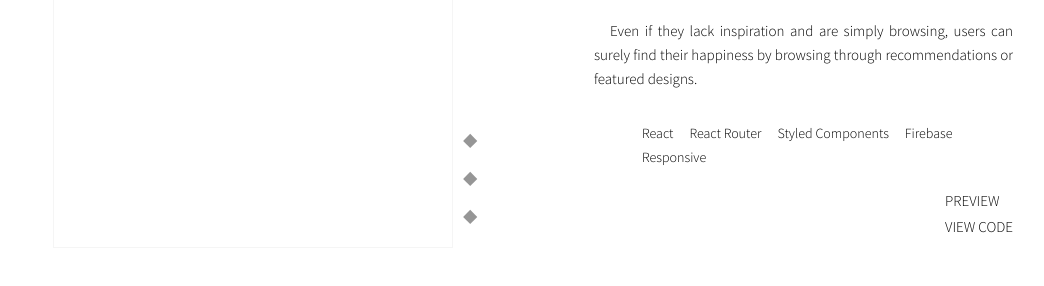
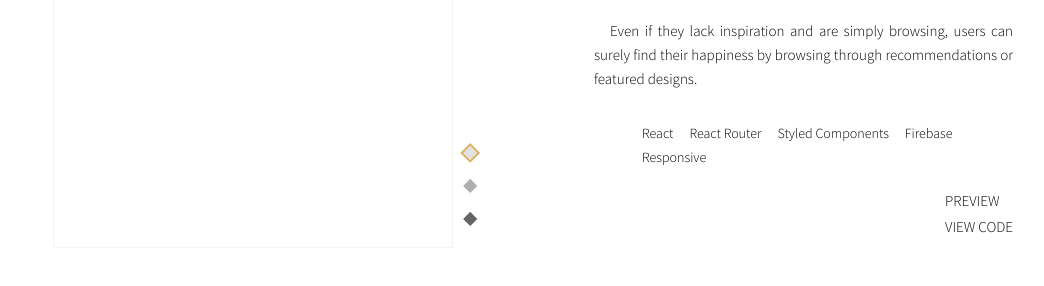
Before and after one commit to Aure-en/portfolio, a React (Create React App) app: page / in a window 1280 px wide. Shown: the part 1232-1518 px from the top of the page, without its empty margins (107-1151 px from the left). Built offline with nearby package versions, Linux system fonts and the light colour scheme.

Commit message:
- Finished coloring the progress bar as the user scrolls. - Styled Preview - Added a smooth scroll back up when the user changes image.

```diff
--- a/src/components/projects/preview/ImageScroll.jsx
+++ b/src/components/projects/preview/ImageScroll.jsx
@@ -15,7 +15,9 @@ function ImageScroll({ number, src }) {
   // When we switch preview images, scroll back to top.
   useEffect(() => {
     setScrollY(0);
+    containerRef.current.style.scrollBehavior = "smooth";
     containerRef.current.scrollTop = 0;
+    containerRef.current.style.scrollBehavior = "auto";
   }, [number]);
 
   const onMouseUp = (e) => {
@@ -46,6 +48,7 @@ function ImageScroll({ number, src }) {
         container={containerRef}
         content={imageRef}
         src={src}
+        number={number}
       >
         (Drag and scroll)
       </ProgressBar>
@@ -69,7 +72,6 @@ function ImageScroll({ number, src }) {
   );
 }
 
-// Prevents re-render when cursor changes
 export default React.memo(ImageScroll);
 
 ImageScroll.propTypes = {
--- a/src/components/projects/preview/ProgressBar.jsx
+++ b/src/components/projects/preview/ProgressBar.jsx
@@ -2,7 +2,7 @@ import React, { useContext, useRef, useEffect } from "react";
 import styled, { ThemeContext } from "styled-components";
 import PropTypes from "prop-types";
 
-function ProgressBar({ isActive, container, content }) {
+function ProgressBar({ isActive, container, content, number }) {
   const theme = useContext(ThemeContext);
   const ref = useRef();
 
@@ -10,18 +10,19 @@ function ProgressBar({ isActive, container, content }) {
     const progress =
       (container.current.scrollTop * 100) /
       (content.current.clientHeight - container.current.clientHeight);
-    if (progress === 100) {
-      ref.current.style.background = `
-            ${theme.progress_filled}
-          `;
-    } else {
-      ref.current.style.background = `linear-gradient(
+
+    ref.current.style.background = `linear-gradient(
             270deg,
-            ${theme.progress_filled} ${progress - 10}%,
+            ${theme.progress_filled} ${
+      progress === "100" ? progress - 10 : progress
+    }%,
             ${theme.progress} ${progress}%
           )`;
-    }
   };
+
+  useEffect(() => {
+    ref.current.style.background = `${theme.progress}`;
+  }, [number]);
 
   useEffect(() => {
     if (!isActive) return;
@@ -40,6 +41,7 @@ ProgressBar.propTypes = {
     .isRequired,
   content: PropTypes.shape({ current: PropTypes.instanceOf(Element) })
     .isRequired,
+  number: PropTypes.number.isRequired,
 };
 
 ProgressBar.defaultProps = {
@@ -58,4 +60,5 @@ const Message = styled.span`
   background: ${(props) => props.theme.progress};
   -webkit-background-clip: text !important;
   -webkit-text-fill-color: transparent !important;
+  transition: background 0.2s ease;
 `;
--- a/src/components/projects/preview/controls/Buttons.jsx
+++ b/src/components/projects/preview/controls/Buttons.jsx
@@ -12,11 +12,10 @@ function Buttons({ images, imageNumber, setImageNumber }) {
           key={image}
           type="button"
           onClick={() => setImageNumber(index)}
-          isSelected={imageNumber === index}
           onMouseEnter={() => setState("hidden")}
           onMouseLeave={() => setState("basic")}
         >
-          <Square />
+          <Square isSelected={imageNumber === index} index={index} />
         </Button>
       ))}
     </Container>
@@ -35,7 +34,7 @@ const Container = styled.div`
   align-self: flex-end;
 
   & > button {
-    padding: 0.65rem 0.75rem;
+    padding: 0.5rem 0.75rem;
   }
 
   & > button:last-child {
@@ -54,7 +53,21 @@ const Square = styled.span`
   display: inline-block;
   width: 0.65rem;
   height: 0.65rem;
-  background: ${(props) => props.theme.preview_button};
   cursor: pointer;
   transform: rotate(45deg);
+  background: ${(props) => {
+    switch ((props.index + 1) % 3) {
+      case 1:
+        return props.theme.preview_button_primary;
+      case 2:
+        return props.theme.preview_button_secondary;
+      default:
+        return props.theme.preview_button_tertiary;
+    }
+  }};
+  outline: ${(props) =>
+    props.isSelected
+      ? `2px solid ${props.theme.preview_button_active}`
+      : `2px solid transparent`};
+  box-sizing: content-box;
 `;
--- a/src/components/projects/preview/controls/ThemeSwitch.jsx
+++ b/src/components/projects/preview/controls/ThemeSwitch.jsx
@@ -1,14 +1,20 @@
 import React from "react";
 import styled from "styled-components";
 import PropTypes from "prop-types";
+import { useCursor } from "../../../../contexts/CursorContext";
 
 // Icons
 import { ReactComponent as IconLight } from "../../../../assets/icons/light.svg";
 import { ReactComponent as IconDark } from "../../../../assets/icons/dark.svg";
 
 function ThemeSwitch({ theme, switchTheme }) {
+  const { setState } = useCursor();
   return (
-    <Switch onClick={switchTheme}>
+    <Switch
+      onClick={switchTheme}
+      onMouseEnter={() => setState("hidden")}
+      onMouseLeave={() => setState("basic")}
+    >
       {theme === "light" ? <IconLight /> : <IconDark />}
     </Switch>
   );
@@ -29,4 +35,8 @@ const Switch = styled.button`
   border: none;
   background: none;
   padding: 0;
+
+  & > svg {
+    cursor: pointer;
+  }
 `;
--- a/src/styles/themes/light.js
+++ b/src/styles/themes/light.js
@@ -7,7 +7,10 @@ const colors = {
   progress: "rgb(166, 166, 166)",
   progress_filled: "rgb(0, 0, 0)",
 
-  preview_button: "rgb(150, 150, 150)",
+  preview_button_primary: "rgb(225, 225, 225)",
+  preview_button_secondary: "rgb(175, 175, 175)",
+  preview_button_tertiary: "rgb(100, 100, 100)",
+  preview_button_active: "rgb(219, 178, 96)",
 };
 
 export default colors;
```
Also changed, not shown: src/components/projects/preview/Button.jsx (deleted, +0 -47 lines).
